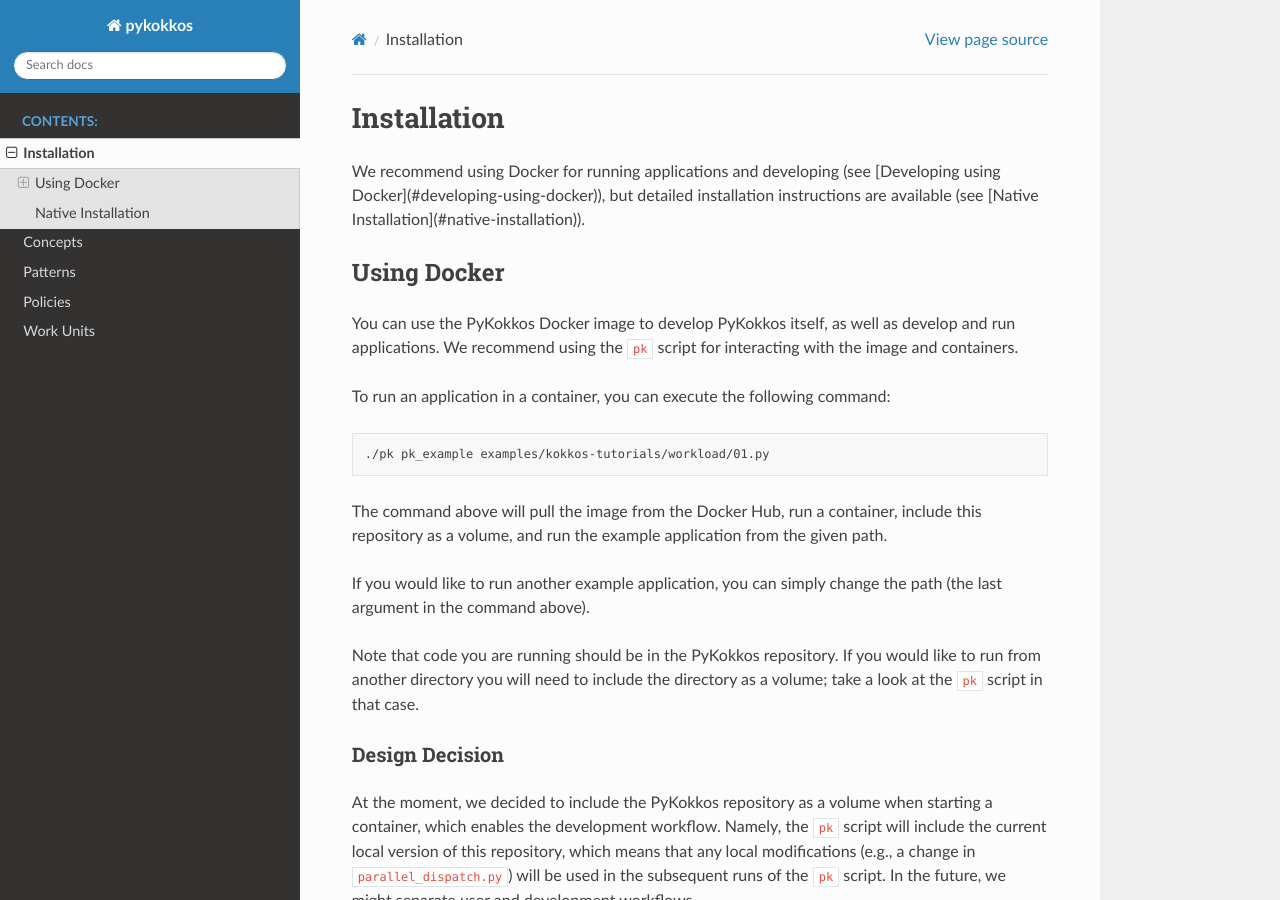
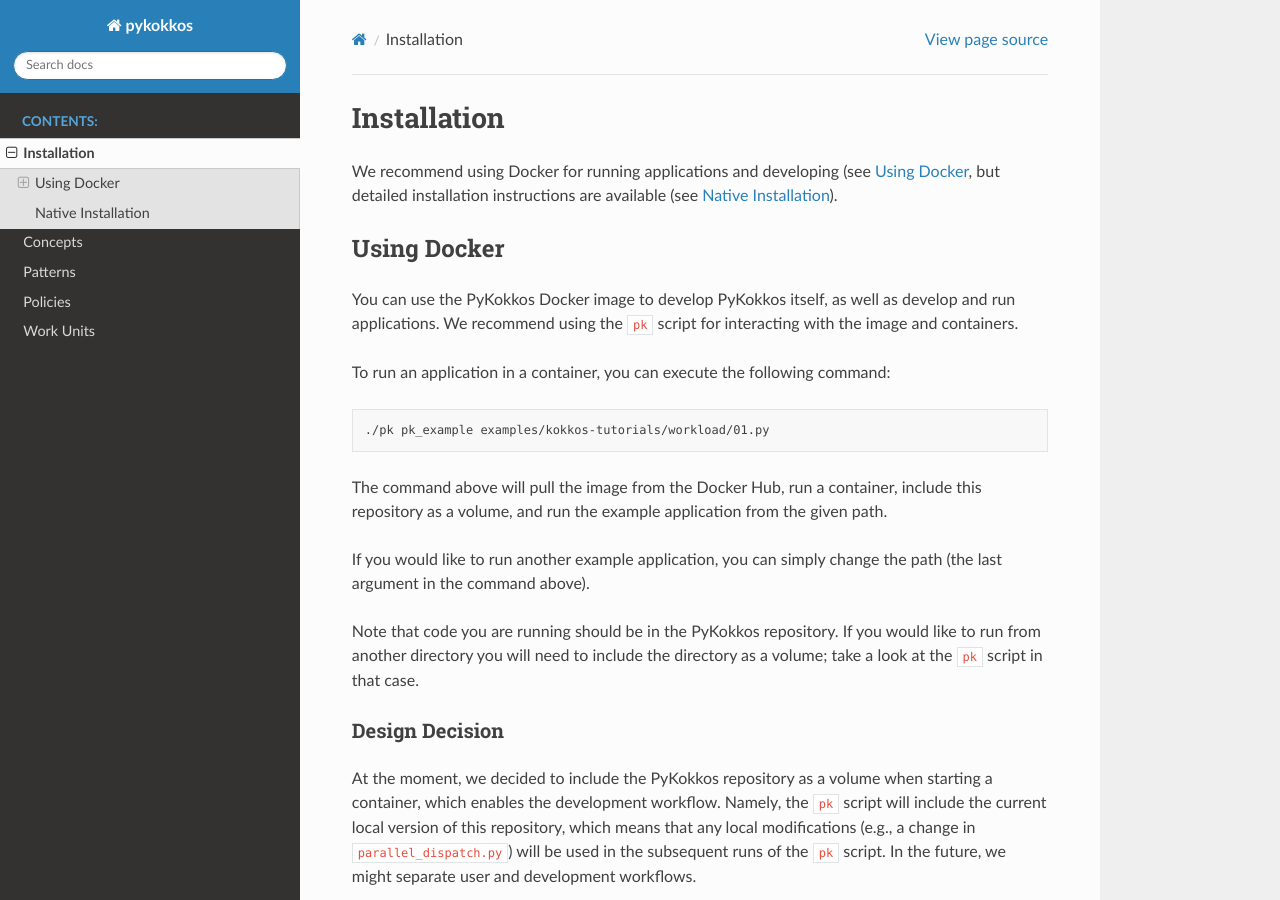
Before and after one commit to kokkos/pykokkos, a Sphinx documentation site: the page built from docs/install.rst, in a window 1280 px wide and 900 px high. Built offline with Sphinx 7.4.7 and the Read the Docs theme 2.0.0, drawn with Linux system fonts in a browser that asks for light colours; pages that are not in the unit, such as notebooks, are missing from menus.

Commit message:
Fix labels and links

```diff
--- a/docs/index.rst
+++ b/docs/index.rst
@@ -51,6 +51,7 @@
    patterns
    policies
    work-units
+   ndarrays
 
 ..
     Indices and tables
--- a/docs/install.rst
+++ b/docs/install.rst
@@ -3,9 +3,11 @@
 ============
 
 We recommend using Docker for running applications and developing (see
-[Developing using Docker](#developing-using-docker)), but detailed
-installation instructions are available (see [Native
-Installation](#native-installation)).
+:ref:`Using Docker<using_docker>`, but detailed installation
+instructions are available (see :ref:`Native
+Installation<native_installation>`).
+
+.. _using_docker:
 
 Using Docker
 ------------
```
Also changed, not shown: other parts of docs/install.rst (+2 -0 lines).
